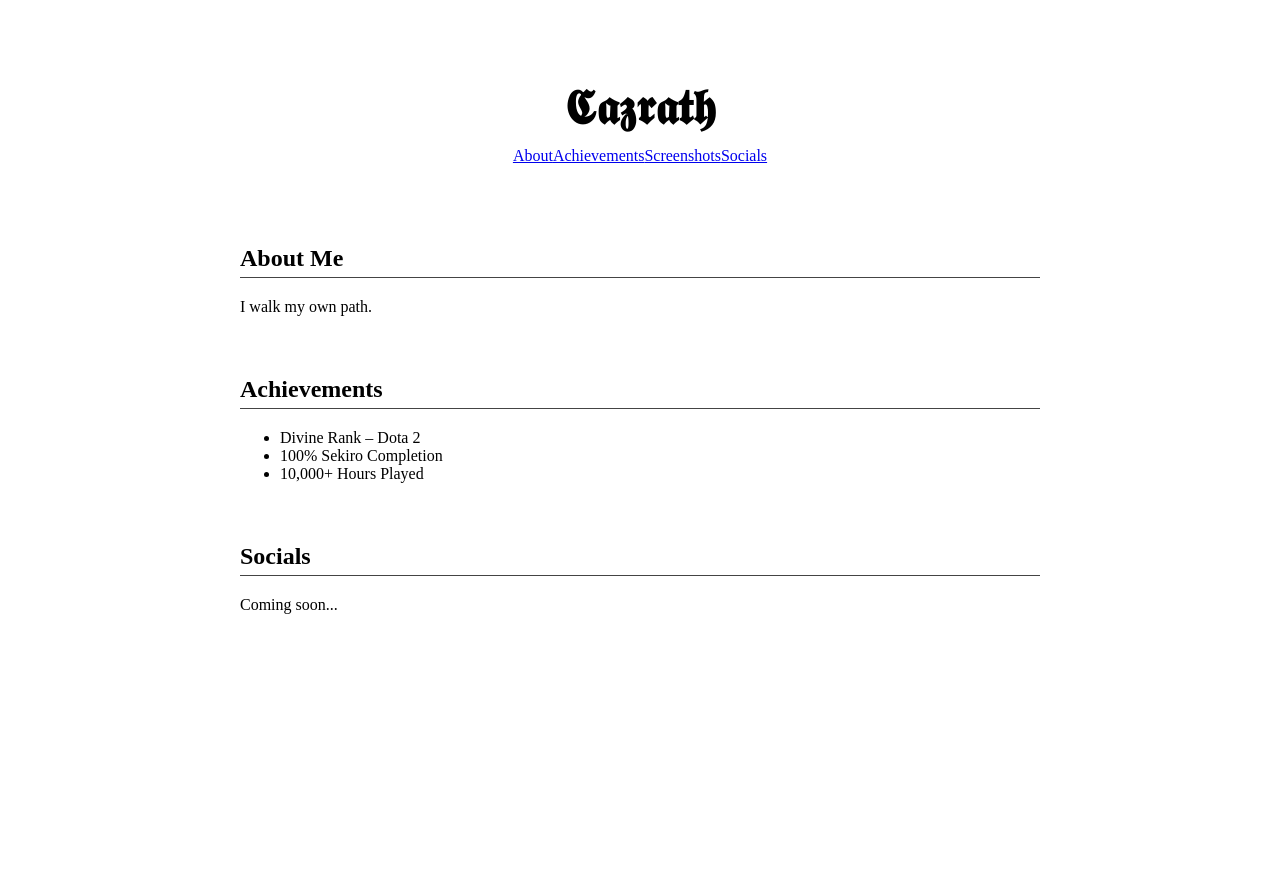
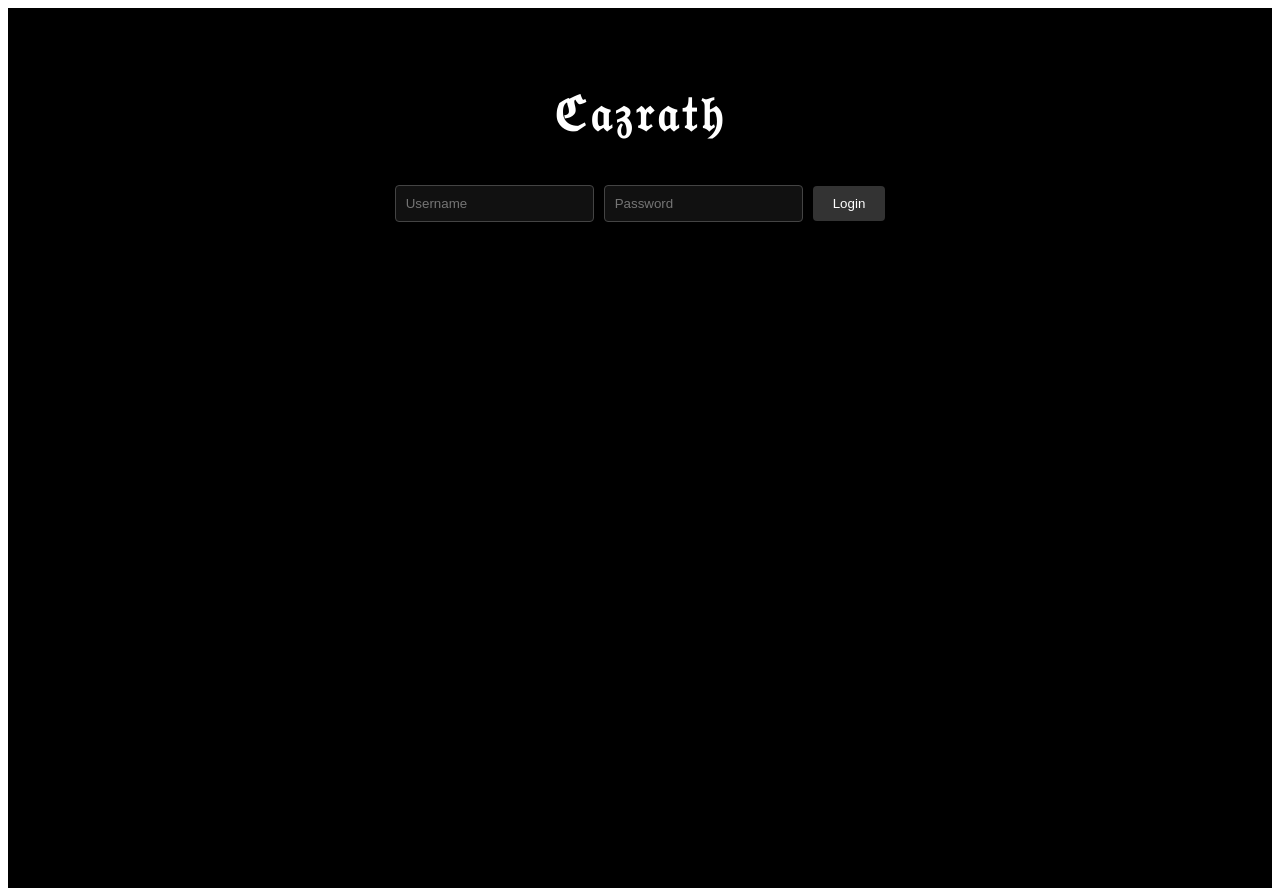
Before and after one commit to Cazrath/Cazrath, a Next.js app: page / in a window 1280 px wide. Before the commit the page ends 800 px from the top, so only its background shows below. Built offline with nearby package versions, Linux system fonts and the light colour scheme.

Commit message:
index.js

```diff
--- a/pages/index.js
+++ b/pages/index.js
@@ -1,83 +1,68 @@
+// pages/index.js
+import { useState, useEffect } from 'react';
+import Link from 'next/link';
 import Head from 'next/head';
-import Link from 'next/link';
 
 export default function Home() {
+  const [username, setUsername] = useState('');
+  const [password, setPassword] = useState('');
+  const [isLoggedIn, setIsLoggedIn] = useState(false);
+
+  const VALID_USERNAME = 'Cazrath';
+  const VALID_PASSWORD = 'Cazaye45';
+
+  useEffect(() => {
+    const stored = localStorage.getItem('isLoggedIn');
+    if (stored === 'true') setIsLoggedIn(true);
+  }, []);
+
+  const handleLogin = () => {
+    if (username === VALID_USERNAME && password === VALID_PASSWORD) {
+      setIsLoggedIn(true);
+      localStorage.setItem('isLoggedIn', 'true');
+    } else {
+      alert('Invalid login');
+    }
+  };
+
   return (
-    <div>
+    <div style={{ background: '#000', color: '#fff', minHeight: '100vh', padding: '40px', textAlign: 'center' }}>
       <Head>
-        <title>𝕮𝖆𝖟𝖗𝖆𝖙𝖍</title>
+        <title>ℭ𝔞𝔷𝔯𝔞𝔱𝔥</title>
       </Head>
+      <h1 style={{ fontSize: '3rem', letterSpacing: '4px' }}>ℭ𝔞𝔷𝔯𝔞𝔱𝔥</h1>
 
-      <audio autoPlay loop hidden>
-        <source src="/bg-music.mp3" type="audio/mpeg" />
-      </audio>
-
-      <header className="hero">
-        <h1 className="logo">𝕮𝖆𝖟𝖗𝖆𝖙𝖍</h1>
-        <nav>
-          <Link href="#about">About</Link>
-          <Link href="#achievements">Achievements</Link>
-          <Link href="/screenshots">Screenshots</Link>
-          <Link href="#socials">Socials</Link>
-        </nav>
-      </header>
-
-      <main>
-        <section id="about">
-          <h2>About Me</h2>
-          <p>I walk my own path.</p>
-        </section>
-
-        <section id="achievements">
-          <h2>Achievements</h2>
-          <ul>
-            <li>Divine Rank – Dota 2</li>
-            <li>100% Sekiro Completion</li>
-            <li>10,000+ Hours Played</li>
-          </ul>
-        </section>
-
-        <section id="socials">
-          <h2>Socials</h2>
-          <p>Coming soon...</p>
-        </section>
-      </main>
-
-      <style jsx>{`
-        body {
-          background: #000;
-          color: #fff;
-          font-family: monospace;
-        }
-        .hero {
-          text-align: center;
-          padding: 40px;
-        }
-        .logo {
-          font-size: 3rem;
-          margin-bottom: 10px;
-        }
-        nav a {
-          margin: 0 10px;
-          color: #aaa;
-          text-decoration: none;
-        }
-        nav a:hover {
-          color: #fff;
-        }
-        main {
-          max-width: 800px;
-          margin: 40px auto;
-          padding: 0 20px;
-        }
-        section {
-          margin-bottom: 60px;
-        }
-        h2 {
-          border-bottom: 1px solid #444;
-          padding-bottom: 5px;
-        }
-      `}</style>
+      {!isLoggedIn ? (
+        <div style={{ marginTop: '40px' }}>
+          <input
+            type="text"
+            placeholder="Username"
+            value={username}
+            onChange={(e) => setUsername(e.target.value)}
+            style={{ padding: '10px', marginRight: '10px', background: '#111', border: '1px solid #444', color: '#fff', borderRadius: '4px' }}
+          />
+          <input
+            type="password"
+            placeholder="Password"
+            value={password}
+            onChange={(e) => setPassword(e.target.value)}
+            style={{ padding: '10px', marginRight: '10px', background: '#111', border: '1px solid #444', color: '#fff', borderRadius: '4px' }}
+          />
+          <button
+            onClick={handleLogin}
+            style={{ padding: '10px 20px', background: '#333', color: '#fff', border: 'none', borderRadius: '4px', cursor: 'pointer' }}
+          >
+            Login
+          </button>
+        </div>
+      ) : (
+        <div style={{ marginTop: '30px' }}>
+          <p>Welcome, Cazrath. You are logged in.</p>
+          <Link href="/screenshots" style={{ color: '#aaa', textDecoration: 'underline' }}>
+            Go to Screenshot Manager
+          </Link>
+        </div>
+      )}
     </div>
   );
 }
```
